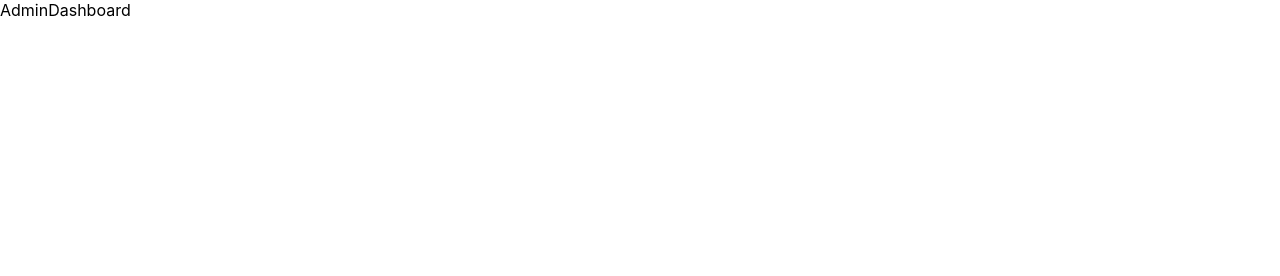
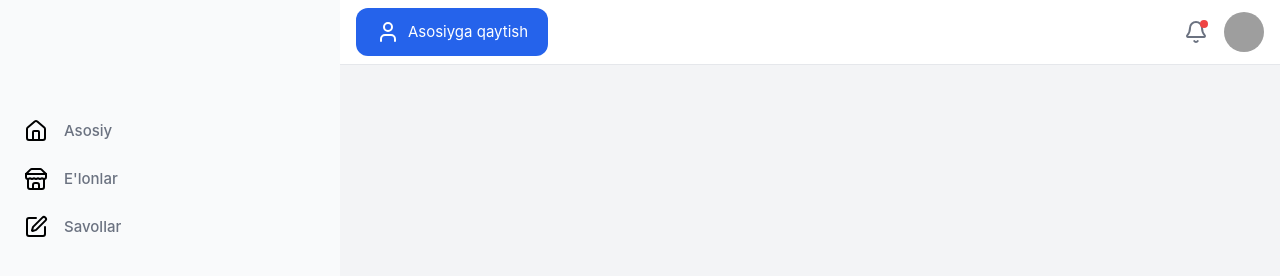
Before and after one commit to shakhrizodazayniddinova/car-sales, a React app: page /user in a window 1280 px wide. Built offline with nearby package versions, Linux system fonts and the light colour scheme; grey boxes are pictures that could not be loaded.

Commit message:
base structure

```diff
--- a/src/components/admin-panel/AdminDashboard.js
+++ b/src/components/admin-panel/AdminDashboard.js
@@ -1,7 +1,25 @@
-import React from 'react'
+import React from 'react';
+import Aside from './Aside';
+import Header from './Header';
 
-export default function AdminDashboard() {
+export default function AdminDashboard({ children }) {
   return (
-    <div>AdminDashboard</div>
-  )
+    <div className="flex h-screen">
+      {/* Aside - left menyu */}
+      <aside className="w-[340px] bg-white">
+        <Aside />
+      </aside>
+
+      {/* Main content */}
+      <div className="flex flex-col flex-1">
+        {/* header */}
+        <Header />
+
+        {/* main */}
+        <main className="flex-1 p-4 bg-gray-100">
+          {children}
+        </main>
+      </div>
+    </div>
+  );
 }
--- a/src/components/admin-panel/Aside.js
+++ b/src/components/admin-panel/Aside.js
@@ -0,0 +1,37 @@
+import { Link } from "react-router-dom";
+import { Home, Store, Edit } from "lucide-react";
+
+export default function Aside() {
+  return (
+    <aside className="w-[340px] h-screen bg-gray-50 pt-[35%] pl-[24px] shadow-md">
+      <nav>
+        <ul className="space-y-6">
+          {/* Asosiy */}
+          <li className="flex items-center space-x-4 text-gray-500 hover:text-black">
+            <Home size={24} className="text-black" />
+
+            <Link href="/user" className="text-[15px] font-medium">
+              Asosiy
+            </Link>
+          </li>
+          {/* E'lonlar */}
+          <li className="flex items-center space-x-4 text-gray-500 hover:text-black">
+            <Store size={24} className="text-black" />
+
+            <Link href="/elonlar" className="text-[15px] font-medium">
+              E'lonlar
+            </Link>
+          </li>
+          {/* Savollar */}
+          <li className="flex items-center space-x-4 text-gray-500 hover:text-black">
+            <Edit size={24} className="text-black" />
+
+            <Link href="/savollar" className="text-[15px] font-medium">
+              Savollar
+            </Link>
+          </li>
+        </ul>
+      </nav>
+    </aside>
+  );
+}
--- a/src/components/admin-panel/Header.js
+++ b/src/components/admin-panel/Header.js
@@ -0,0 +1,33 @@
+import { Bell, User } from "lucide-react"; // for Lucide-react icons
+
+export default function Header() {
+  return (
+    <header className="flex justify-between items-center px-4 py-2 bg-white border-b border-gray-200">
+      {/* Chap tomondagi tugma */}
+      <div className="flex items-center gap-2">
+        <button className="h-[48px] w-[192px] flex items-center justify-center gap-2 text-white bg-blue-600 rounded-[12px] hover:bg-blue-700 focus:outline-none focus:ring focus:ring-blue-300">
+          <User size={24} />
+          <span style={{fontSize: '15px'}}>Asosiyga qaytish</span>
+        </button>
+      </div>
+
+      {/* O'ng tomondagi belgi va avatar */}
+      <div className="flex items-center gap-4">
+        {/* Notification bell */}
+        <div className="relative">
+          <Bell size={24} className="text-gray-500 hover:text-gray-700 cursor-pointer" />
+          <span className="absolute top-0 right-0 w-2 h-2 bg-red-500 rounded-full"></span>
+        </div>
+
+        {/* Avatar */}
+        <div className="w-10 h-10 flex items-center justify-center">
+          <img
+            src="https://i.pinimg.com/736x/8b/16/7a/8b167af653c2399dd93b952a48740620.jpg"
+            alt="Avatar"
+            className="w-full h-full object-cover cursor-pointer rounded-full"
+          />
+        </div>
+      </div>
+    </header>
+  );
+}
--- a/src/index.css
+++ b/src/index.css
@@ -1,3 +1,7 @@
+@tailwind base;
+@tailwind components;
+@tailwind utilities;
+
 body {
   margin: 0;
   padding: 0;
--- a/src/routes/AppRouter.js
+++ b/src/routes/AppRouter.js
@@ -5,9 +5,9 @@ import AdminDashboard from '../components/admin-panel/AdminDashboard'
 export default function AppRouter() {
   return (
     <BrowserRouter>
-        <Routes>
-            <Route path='/user' index element={<AdminDashboard />}/>
-        </Routes>
+      <Routes>
+        <Route path='/user' index element={<AdminDashboard />}/>
+      </Routes>
     </BrowserRouter>
   )
 }
--- a/tailwind.config.js
+++ b/tailwind.config.js
@@ -1,7 +1,7 @@
 /** @type {import('tailwindcss').Config} */
 module.exports = {
   content: [
-      "./src/**/*.{js,jsx,ts,tsx}", // React uchun fayl turlari
+    "./src/**/*.{js,jsx,ts,tsx}",
   ],
   theme: {
     extend: {},
```
Also changed, not shown: package.json (+4 -5 lines), 1 other file. Lines whose indentation alone changed are shown as unchanged.
